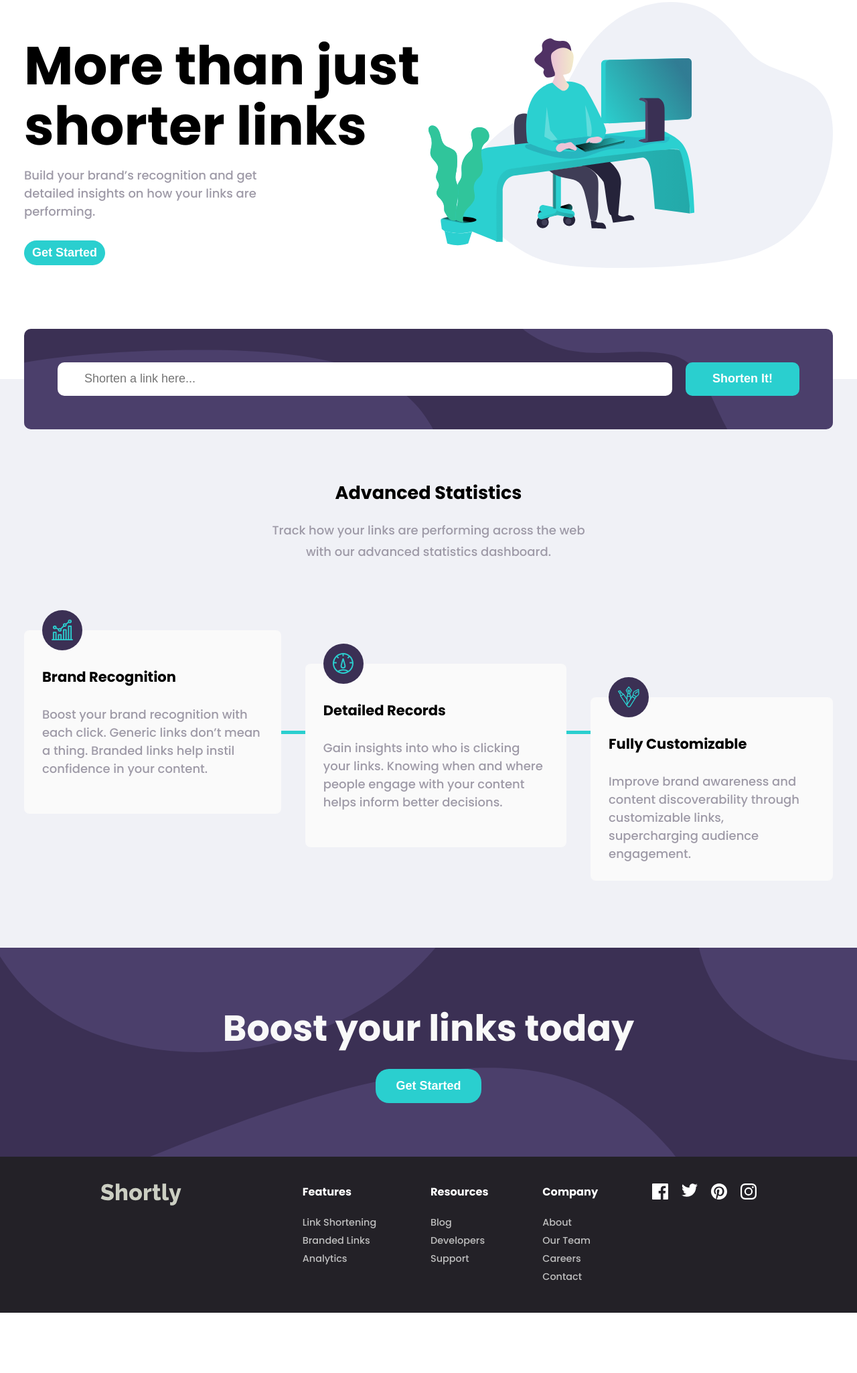
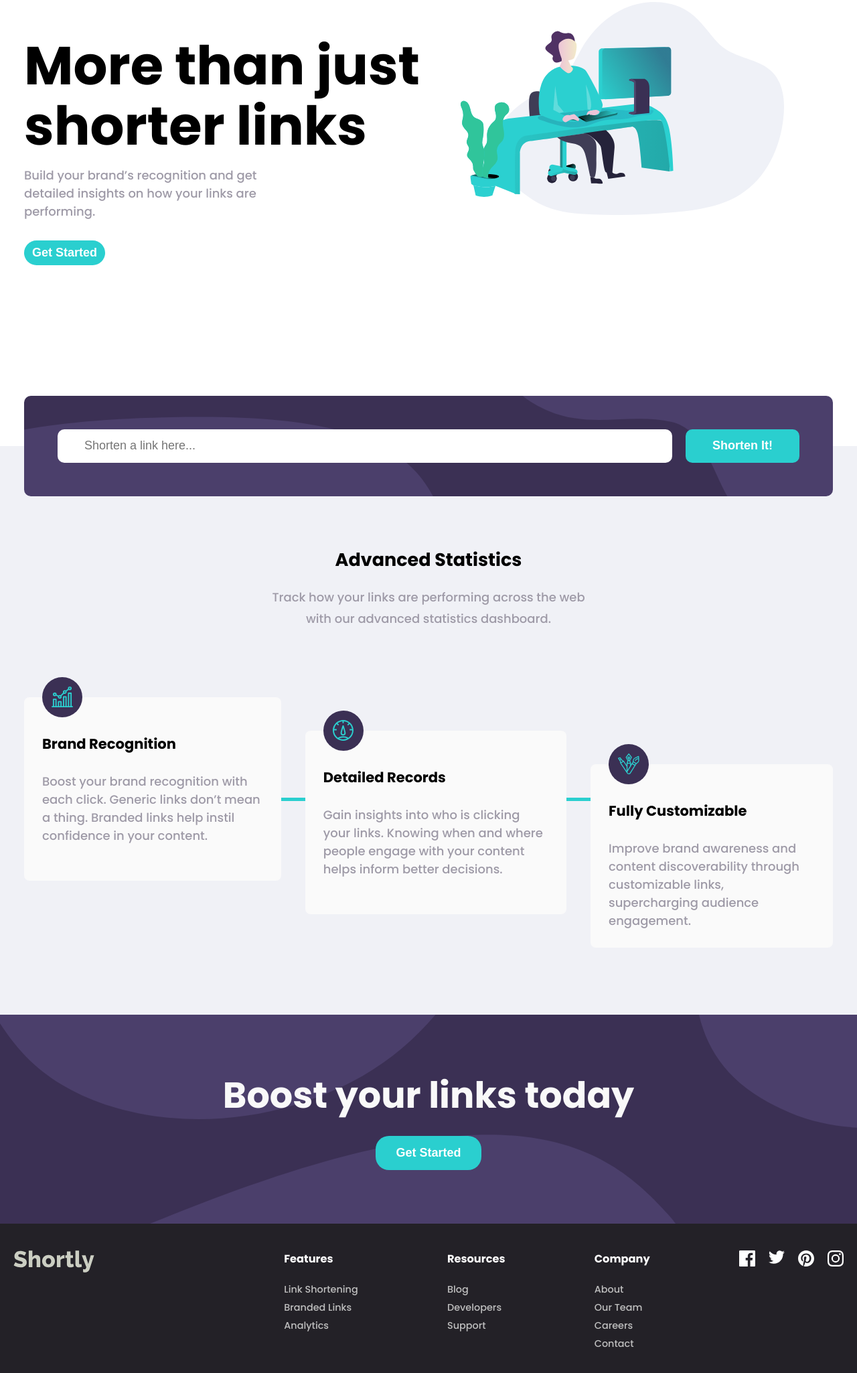
Before and after one commit to jdanymc/proyecto-reto-2, a plain HTML site: page index.html in a window 1280 px wide. Shown: the part 128-2178 px from the top of the page at 67% size. Before the commit the page ends 2088 px from the top, so only its background shows below. Drawn offline with Linux system fonts and the light colour scheme.

Commit message:
Ajuste a 1440px

```diff
--- a/css/styles.css
+++ b/css/styles.css
@@ -92,9 +92,9 @@ ul {
 .main__hero-wrapper {
   background-image: url(./../images/illustration-working.svg);
   background-repeat: no-repeat;
-  background-position: 100% 0;
-  background-size: 50%;
-  padding-bottom: 150px;
+  background-position: 90% 0;
+  background-size: 40%;
+  padding-bottom: 250px;
   margin-left: 2rem;
   margin-right: 2rem;
 }
@@ -260,11 +260,14 @@ h1 {
 .footer__post-fin{
   display: flex;
   justify-content: space-between;
-  padding: 40px 150px;
+  padding: 40px 20px;
+  max-width: var(--width-desktop);
+  margin-left: auto;
+  margin-right: auto;
 
 }
 .post__img{
-  margin-right: 100px;
+  margin-right: 150px;
 }
 .post__img img{
   filter: invert(100%);
```
